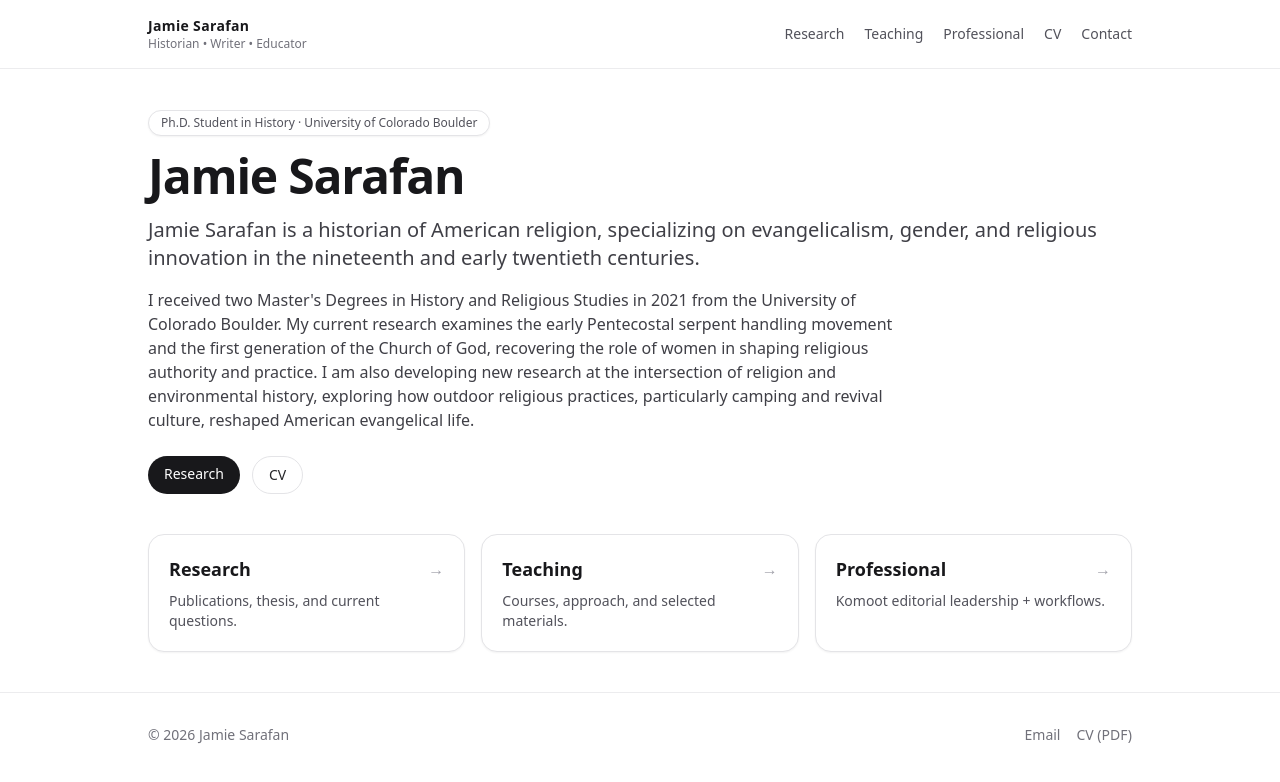
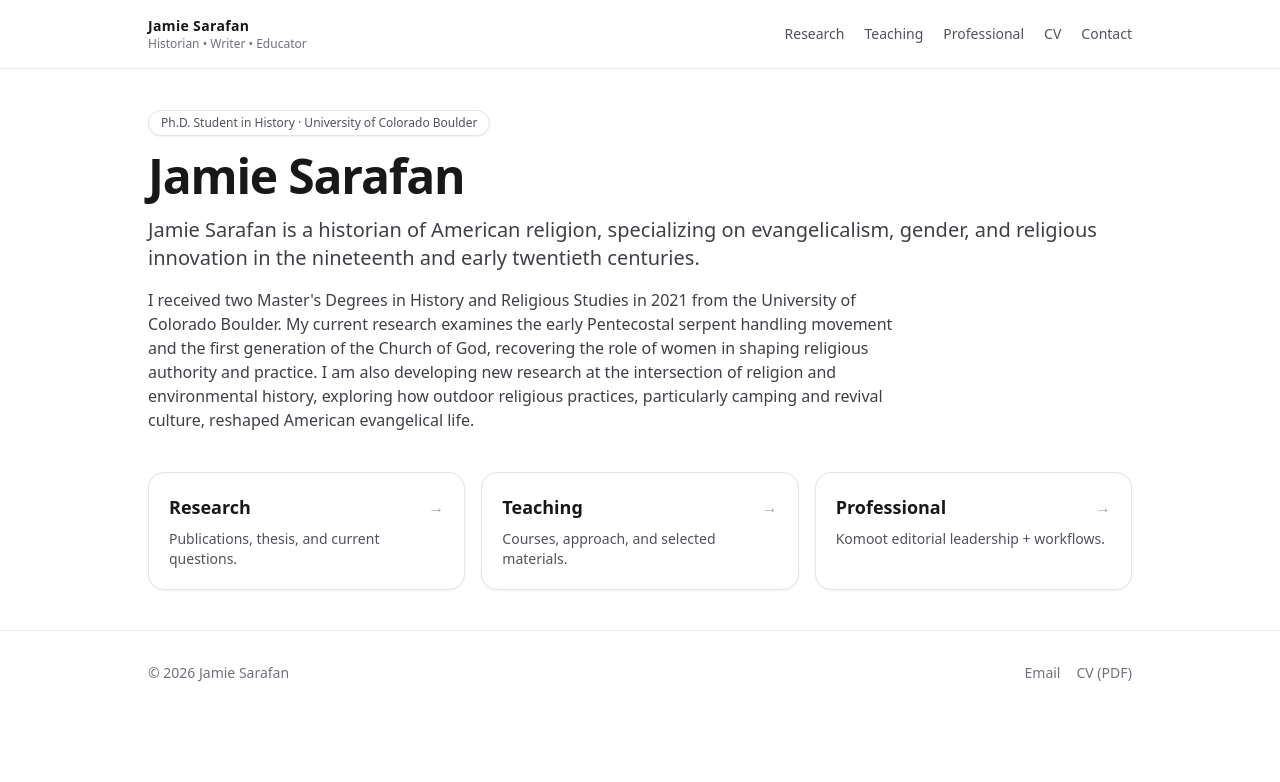
Before and after one commit to jamiesarafan/jamie-site, a Next.js app: page / in a window 1280 px wide. Shown: the top 782 px of the page. Built offline with nearby package versions, Linux system fonts and the light colour scheme.

Commit message:
Update page.tsx

```diff
--- a/src/app/page.tsx
+++ b/src/app/page.tsx
@@ -17,26 +17,12 @@ export default function HomePage() {
           {site.tagline}
         </p>
 
-        <div className="max-w-3xl space-y-4 text-zinc-700">
+        <div className="max-w-3xl space-y-6 text-zinc-700">
           {site.bio.map((p) => (
             <p key={p}>{p}</p>
           ))}
         </div>
 
-       <div className="flex flex-wrap gap-3 pt-2">
-  <Link
-    href="/research"
-    className="rounded-full bg-zinc-900 px-4 py-2 text-sm text-white hover:bg-zinc-800"
-  >
-    Research
-  </Link>
-  <Link
-    href="/cv"
-    className="rounded-full border border-zinc-200 px-4 py-2 text-sm text-zinc-800 hover:bg-zinc-50"
-  >
-    CV
-  </Link>
-</div>
       </section>
 
       <section className="grid gap-4 md:grid-cols-3">
```
